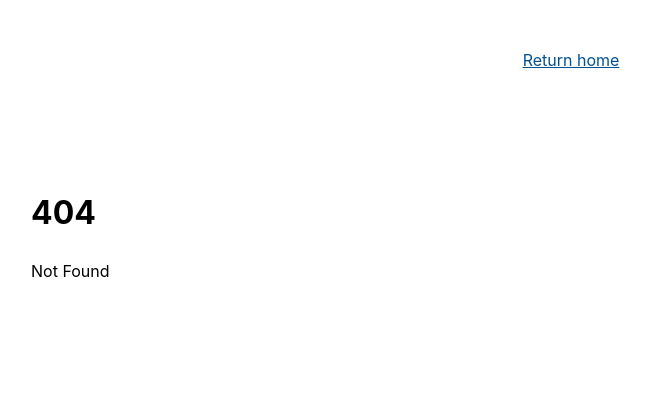
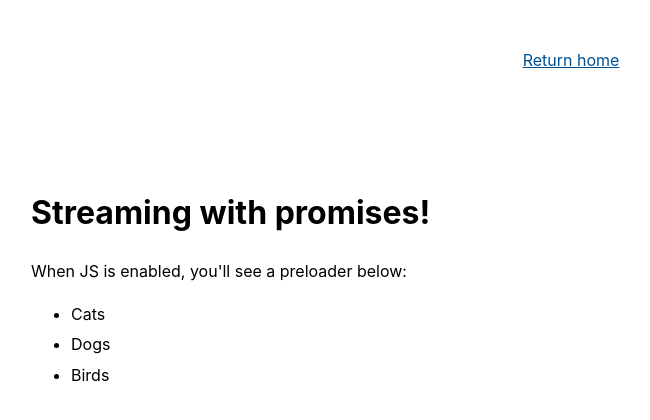
Before and after one commit to svelte-society/this-week-in-svelte, a SvelteKit app: page /streaming in a window 1280 px wide. Before the commit this address had no page. Shown: the top 420 px of the page, without its empty margins (69-719 px from the left). Built offline with nearby package versions, Linux system fonts and the light colour scheme.

Commit message:
feat: add streaming with promises example

```diff
--- a/src/routes/+page.svelte
+++ b/src/routes/+page.svelte
@@ -4,4 +4,5 @@
 <ul>
 	<li><a href="/links">Links on a page</a></li>
 	<li><a href="/dynamic-form">Progressively enhanced form that can add or remove inputs</a></li>
+	<li><a href="/streaming">Streaming promises from server `load`</a></li>
 </ul>
--- /dev/null
+++ b/src/routes/streaming/+page.server.js
@@ -0,0 +1,24 @@
+/** @type {import('./$types').PageServerLoad} */
+export async function load({ fetch, isDataRequest }) {
+	let animals;
+	let req = fetch('./streaming', {
+		headers: {
+			accept: 'application/json'
+		}
+	});
+
+	if (isDataRequest) {
+		animals = req.then(async (val) => val.json());
+	} else {
+		const res = await req;
+		animals = await res.json();
+	}
+
+	console.log('stream', animals);
+
+	return {
+		streams: {
+			animals
+		}
+	};
+}
--- /dev/null
+++ b/src/routes/streaming/+page.svelte
@@ -0,0 +1,22 @@
+<script>
+	/** @type {import('./$types').PageData} */
+	export let data;
+</script>
+
+<svelte:head>
+	<title>Streaming with promises</title>
+</svelte:head>
+
+<h1>Streaming with promises!</h1>
+
+<p>When JS is enabled, you'll see a preloader below:</p>
+
+{#await data.streams.animals}
+	<p>Loading...</p>
+{:then animals}
+	<ul>
+		{#each animals as animal}
+			<li>{animal}</li>
+		{/each}
+	</ul>
+{/await}
--- /dev/null
+++ b/src/routes/streaming/+server.js
@@ -0,0 +1,13 @@
+import { json } from '@sveltejs/kit';
+
+/** @type {import('./$types').RequestHandler} */
+export async function GET() {
+	// fake delay
+	const animals = await new Promise((res) => {
+		setTimeout(() => res(['Cats', 'Dogs', 'Birds']), 5000);
+	});
+
+	console.log({ animals });
+
+	return json(animals);
+}
```
